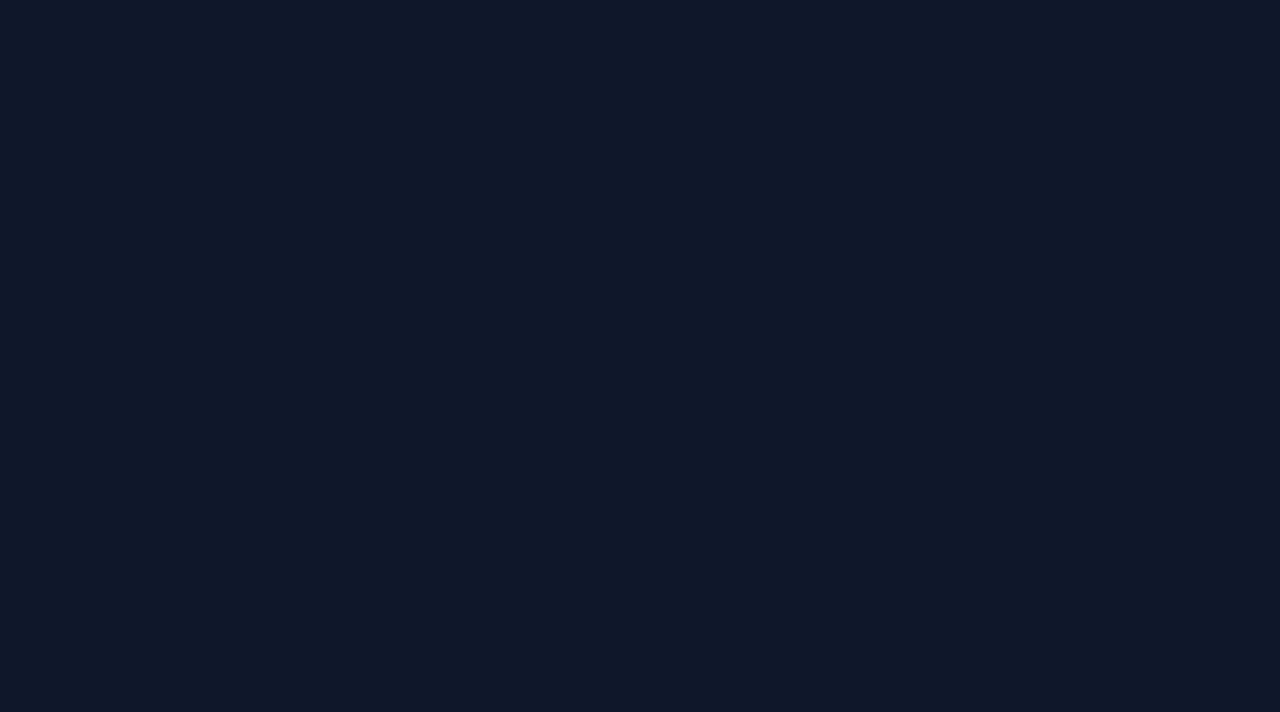
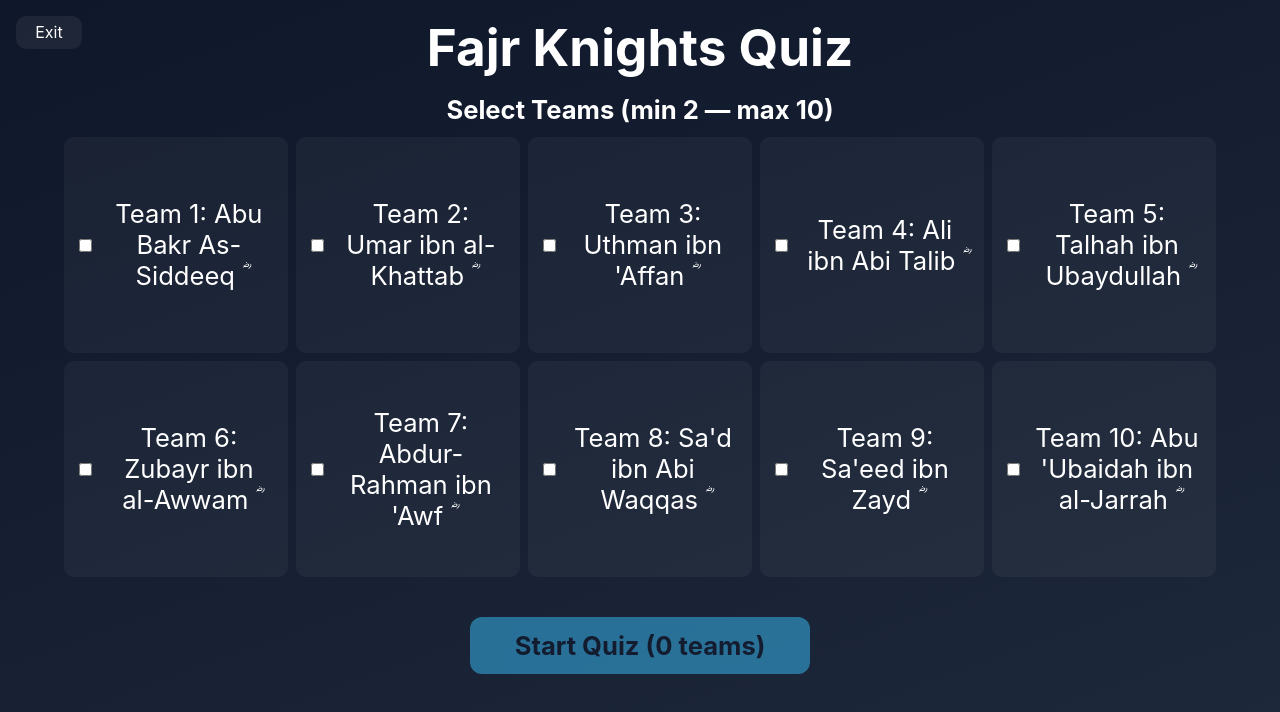
Before and after one commit to usmaan275/Masjid-Bilal-Fajr-Knights, a React (Create React App) app: page /day3 in a window 1280 px wide. Before the commit this address had no page. Shown: the top 712 px of the page. Built offline with nearby package versions, Linux system fonts and the light colour scheme.

Commit message:
day 3 questions update

```diff
--- a/public/index.html
+++ b/public/index.html
@@ -9,7 +9,7 @@
       name="description"
       content="Masjid Noor Fajr Knight Quiz Programme"
     />
-    <link rel="apple-touch-icon" href="%PUBLIC_URL%/logo192.png" />
+    <link rel="apple-touch-icon" href="%PUBLIC_URL%/logo192.avif" />
     <!--
       manifest.json provides metadata used when your web app is installed on a
       user's mobile device or desktop. See https://developers.google.com/web/fundamentals/web-app-manifest/
--- a/src/App.css
+++ b/src/App.css
@@ -172,8 +172,7 @@
 .team-list {
   display: grid;
   gap: 1dvh;
-  width: 100%;
-  max-width: 1000px;
+  width: 90vw;
   grid-template-columns: repeat(5, 1fr);
   grid-template-rows: repeat(2, auto);
 }
@@ -181,7 +180,6 @@
 .team-item {
   display: flex;
   gap: 1vw;
-  width: 16vw;
   height: 27dvh;
   align-items: center;
   background: rgba(255,255,255,0.04);
@@ -211,7 +209,7 @@
   border-radius: 12px;
   color: #0f172a;
   font-weight: 700;
-  font-size: 3vw;
+  font-size: 2vw;
 }
 
 .start-button[disabled] {
@@ -293,7 +291,6 @@
   display: grid;
   gap: 1.2dvh;
   width: 90vw;
-  height: 45dvh;
 }
 
 .team-card {
@@ -399,22 +396,21 @@
 .reveal-button[disabled] { opacity: 0.5; cursor: not-allowed; }
 
 .scoreboard {
-  width: 100%;
-  max-width: 800px;
+  width: 90vw;
   margin: 0 auto;
   text-align: center;
 }
 
-.score-list { margin-top: 1.6dvh; display:flex; flex-direction:column; gap: 1dvh; }
+.score-list { margin-top: 1.6dvh; display:flex; flex-direction:column; gap: 2dvh; }
 .score-row { display:flex; justify-content:space-between; padding: 1dvh 1vw; background: rgba(255,255,255,0.03); border-radius:8px; }
-.score-team { font-weight:700; font-size: 2.6vw; }
-.score-num { font-weight:900; font-size: 2.6vw; }
+.score-team { font-weight:700; font-size: 2.2vw; }
+.score-num { font-weight:900; font-size: 2.2vw; }
 
 .home-button {
-  margin-top: 2dvh;
+  margin-top: 10dvh;
   padding: 1.6dvh 3.5vw;
   background: rgba(255,255,255,0.06);
   border-radius: 10px;
-  font-size: 2.8vw;
+  font-size: 2vw;
   color: #fff;
 }
--- a/src/App.js
+++ b/src/App.js
@@ -3,6 +3,7 @@
 import MCQ from "./components/MCQ";
 import day1Questions from "./data/day1Questions";
 import day2Questions from "./data/day2Questions";
+import day3Questions from "./data/day3Questions";
 import LoadingScreen from "./components/LoadingScreen";
 import usePreloadImages from "./hooks/usePreloadImages";
 import './App.css';
@@ -23,7 +24,7 @@
         <Route index element={<Home />} />
         <Route path="/home" element={<Home />} />
 
-        {/* Day 1 Quiz */}
+        {/* Day x Quiz */}
         <Route
           path="/day1"
           element={<MCQ questions={day1Questions} title="Day 1 Quiz" />}
@@ -32,6 +33,10 @@
           path="/day2"
           element={<MCQ questions={day2Questions} title="Day 2 Quiz" />}
         />
+        <Route
+          path="/day3"
+          element={<MCQ questions={day3Questions} title="Day 3 Quiz" />}
+        />
 
       </Routes>
     </BrowserRouter>
--- a/src/components/MCQ.jsx
+++ b/src/components/MCQ.jsx
@@ -67,7 +67,7 @@
 
     // reset any previous
     clearInterval(timerRef.current);
-    setTimer(12);
+    setTimer(15);
     timerRef.current = setInterval(() => {
       setTimer((prev) => {
         if (prev <= 1) {
@@ -95,15 +95,12 @@
   };
 
   const letterToOption = (q, letter) => {
-    // letter is "A"/"B"/"C"/"D"
     const map = { A: 0, B: 1, C: 2, D: 3 };
     const idx = map[letter];
     if (idx == null || !q.options[idx]) return "";
-    // option format might be "A - Prophet Nuh" -> return the part after " - " or whole string if not present
-    const full = q.options[idx];
-    const parts = full.split(" - ");
-    return parts.length > 1 ? parts.slice(1).join(" - ").trim() : full;
+    return q.options[idx].trim(); // keep "A) Firawn"
   };
+
 
   const handleTeamPick = (team, letter) => {
     if (revealed) return; // can't change after reveal
@@ -295,7 +292,6 @@
               return (
                 <div key={team} className={`reveal-team ${correct ? "correct" : "incorrect"}`}>
                   <div className="reveal-team-name">{team}</div>
-                  <div className="reveal-team-pick">Picked: {picked || "-"}</div>
                   <div className="reveal-team-text">{chosenText}</div>
                 </div>
               );
--- /dev/null
+++ b/src/data/day3Questions.js
@@ -0,0 +1,85 @@
+const day3Questions = [
+    {
+      question: "Which woman did Allah choose over all women in the world?",
+      options: [
+        "A) Maryam عليه السلام",
+        "B) Asiya رضي الله عنها",
+        "C) Fatimah رضي الله عنها",
+        "D) Khadijah رضي الله عنها",
+      ],
+      answer: "A) Maryam عليه السلام",
+      verse:
+        "وَإِذۡ قَالَتِ ٱلۡمَلَـٰۤىِٕكَةُ یَـٰمَرۡیَمُ إِنَّ ٱللَّهَ ٱصۡطَفَىٰكِ وَطَهَّرَكِ وَٱصۡطَفَىٰكِ عَلَىٰ نِسَاۤءِ ٱلۡعَـٰلَمِینَ﴿٤٢﴾",
+      translation:
+        "And ˹remember˺ when the angels said, “O Maryam! Indeed Allah has selected you, purified you, and chosen you over all women of the world. (3:42)",
+      explanation:
+        "Maryam عليه السلام was chosen over all women in the world.",
+    },
+    {
+      question:
+        "As a punishment for disobeying Prophet Musa عليه السلام, how many years were Bani Israel made to wander?",
+      options: ["A) 30", "B) 40", "C) 50", "D) 60"],
+      answer: "B) 40",
+      verse:
+        "قَالَ فَإِنَّهَا مُحَرَّمَةٌ عَلَیۡهِمۡۛ أَرۡبَعِینَ سَنَةࣰۛ یَتِیهُونَ فِی ٱلۡأَرۡضِ",
+      translation:
+        "Allah replied, “Then this land is forbidden to them for forty years, during which they will wander through the land.” (5:26)",
+      explanation:
+        "Allah did not allow them to enter the Holy Land; instead they had to wander around in the desert for 40 years!",
+    },
+    {
+      question:
+        "When Prophet Yusuf عليه السلام was in prison, he had two companions. What was the first one’s dream?",
+      options: [
+        "A) He saw 11 stars, the sun, and the moon prostrating to him",
+        "B) He saw himself carrying bread with birds eating from it",
+        "C) He saw 7 fat cows eaten up by 7 skinny cows",
+        "D) He saw himself pressing wine",
+      ],
+      answer: "D) He saw himself pressing wine",
+      verse:
+        "وَدَخَلَ مَعَهُ ٱلسِّجۡنَ فَتَیَانِۖ قَالَ أَحَدُهُمَاۤ إِنِّیۤ أَرَىٰنِیۤ أَعۡصِرُ خَمۡرࣰا",
+      translation:
+        "And two young men went to jail with Yusuf. One of them said, “I dreamt I was pressing wine.” (12:36)",
+      explanation:
+        "The first prisoner told Prophet Yusuf عليه السلام that he was pressing wine. He then later became a wine servant for the king.",
+    },
+    {
+      question: "How many years was Prophet Nuh عليه السلام sent for?",
+      options: ["A) 1000", "B) 1050", "C) 950", "D) 1200"],
+      answer: "C) 950",
+      verse:
+        "وَلَقَدۡ أَرۡسَلۡنَا نُوحًا إِلَىٰ قَوۡمِهِۦ فَلَبِثَ فِیهِمۡ أَلۡفَ سَنَةٍ إِلَّا خَمۡسِینَ عَامࣰا",
+      translation:
+        "Indeed, We sent Noah to his people, and he remained among them for a thousand years, less fifty. (29:14)",
+      explanation: "Prophet Nuh عليه السلام was sent for 950 years.",
+    },
+    {
+      question: "Which angel is the gatekeeper of Hell?",
+      options: [
+        "A) Angel Ridwan عليه السلام",
+        "B) Angel Israfil عليه السلام",
+        "C) Angel Israil عليه السلام",
+        "D) Angel Malik عليه السلام",
+      ],
+      answer: "D) Angel Malik عليه السلام",
+      verse:
+        "وَنَادَوۡا۟ یَـٰمَـٰلِكُ لِیَقۡضِ عَلَیۡنَا رَبُّكَۖ قَالَ إِنَّكُم مَّـٰكِثُونَ﴿٧٧﴾",
+      translation:
+        "The people of Hell will cry, “O Malik! Let your Lord end us off.” He will answer, “You are most certainly here to stay.” (43:77)",
+      explanation:
+        "The people of Hell would rather die than remain in the Hellfire. They will cry out to be killed, but their wish will not be granted.",
+    },
+    {
+      question: "How many angels carry the Arsh (Throne) of Allah?",
+      options: ["A) 104", "B) 700", "C) 8", "D) 100000"],
+      answer: "C) 8",
+      verse:
+        "وَٱلۡمَلَكُ عَلَىٰۤ أَرۡجَاۤىِٕهَاۚ وَیَحۡمِلُ عَرۡشَ رَبِّكَ فَوۡقَهُمۡ یَوۡمَىِٕذࣲ ثَمَـٰنِیَةࣱ﴿١٧﴾",
+      translation:
+        "And the angels will be on its sides. On that Day eight ˹mighty angels˺ will carry the Throne of your Lord above them. (69:17)",
+      explanation: "There are 8 mighty angels that carry the throne of Allah.",
+    },
+  ];
+
+  export default day3Questions;
```
Also changed, not shown: src/logo.svg (deleted).
